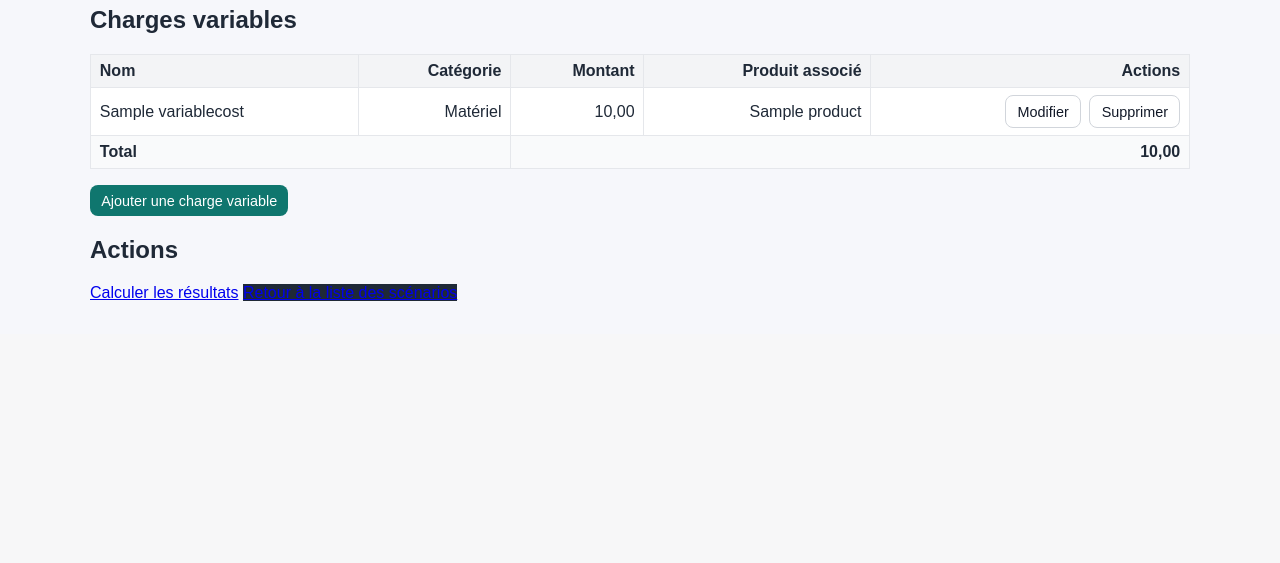
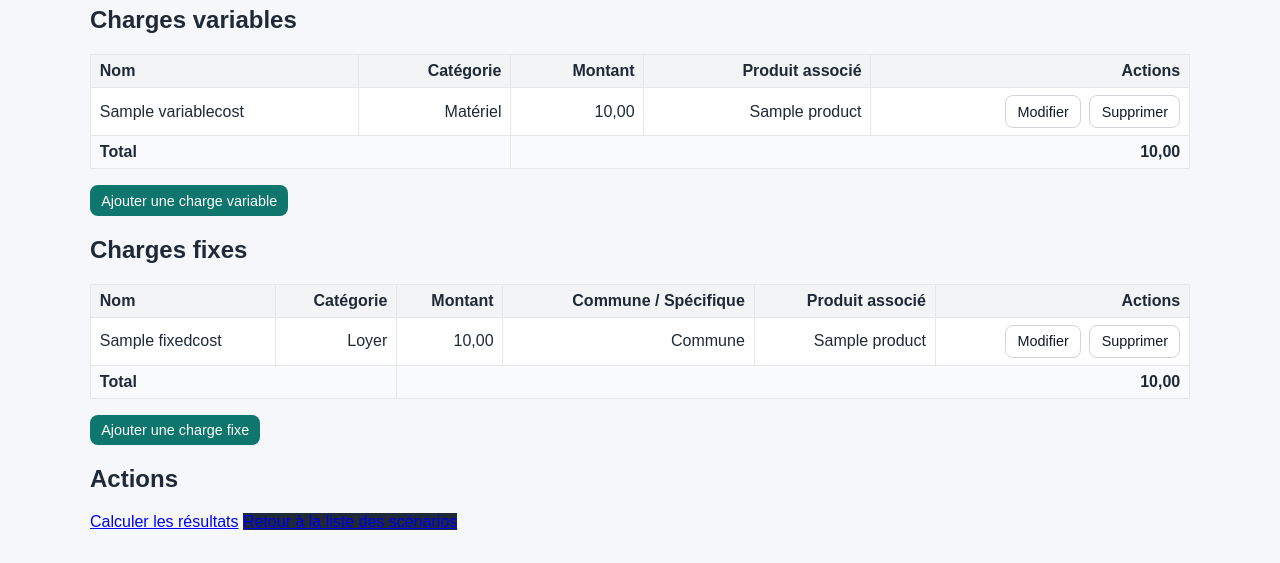
Before and after one commit to PRADES-matteo/projet_M1, a Django app: page /costs/1/ in a window 1280 px wide. Shown: the part 787-1350 px from the top of the page. Before the commit the page ends 1088 px from the top, so only its background shows below. Run offline with Django 5.2, Linux system fonts and the light colour scheme; data comes from the database, SQL or seed files in the repository; tables that the repository leaves empty hold one stand-in row (values such as "Sample post").

Commit message:
ajout bloc charges fixes

```diff
--- a/apps/costs/models.py
+++ b/apps/costs/models.py
@@ -89,3 +89,23 @@ class VariableCost(models.Model):
 
     def __str__(self):
         return self.name
+
+
+class FixedCostCategory(models.TextChoices):
+    RENT = 'Rent', 'Loyer'
+    SALARY = 'Salary', 'Salaires'
+    DEPRECIATION = 'Depreciation', 'Amortissement'
+    OTHER = 'Other', 'Autre'
+
+
+class FixedCost(models.Model):
+    name = models.CharField(max_length=255)
+    category = models.CharField(max_length=50, choices=FixedCostCategory.choices)
+    amount = models.DecimalField(max_digits=14, decimal_places=2)
+    # If specific to a product, link it; otherwise leave null for shared/common fixed cost
+    product = models.ForeignKey(Product, null=True, blank=True, on_delete=models.SET_NULL)
+    is_common = models.BooleanField(default=True)
+    scenario = models.ForeignKey(CostScenario, related_name='fixed_costs', on_delete=models.CASCADE)
+
+    def __str__(self):
+        return self.name
--- a/apps/costs/templates/costs/scenario_detail.html
+++ b/apps/costs/templates/costs/scenario_detail.html
@@ -308,6 +308,51 @@
 </div>
 <a href="{% url 'add_variable_cost' scenario.id %}" class="btn-action">Ajouter une charge variable</a>
 
+<h2>Charges fixes</h2>
+<div class="table-wrap">
+  <table class="summary">
+    <thead>
+      <tr>
+        <th>Nom</th>
+        <th>Catégorie</th>
+        <th>Montant</th>
+        <th>Commune / Spécifique</th>
+        <th>Produit associé</th>
+        <th>Actions</th>
+      </tr>
+    </thead>
+    <tbody>
+      {% for cost in scenario.fixed_costs.all %}
+      <tr>
+        <td>{{ cost.name }}</td>
+        <td>{{ cost.get_category_display }}</td>
+        <td>{{ cost.amount|floatformat:2 }}</td>
+        <td>{% if cost.is_common %}Commune{% else %}Spécifique{% endif %}</td>
+        <td>{{ cost.product.name|default:"N/A" }}</td>
+        <td>
+          <a href="{% url 'edit_fixed_cost' cost.id %}" class="btn-action btn-light">Modifier</a>
+          <form method="post" action="{% url 'delete_fixed_cost' cost.id %}" style="display: inline; margin-left: 0.25rem" onsubmit="return confirm('Supprimer cette charge fixe ?');">
+            {% csrf_token %}
+            <button type="submit" class="btn-action btn-light">Supprimer</button>
+          </form>
+        </td>
+      </tr>
+      {% empty %}
+      <tr>
+        <td colspan="6">Aucune charge fixe saisie.</td>
+      </tr>
+      {% endfor %}
+    </tbody>
+    <tfoot>
+      <tr>
+        <td colspan="2">Total</td>
+        <td colspan="4">{{ fixed_costs_total|floatformat:2 }}</td>
+      </tr>
+    </tfoot>
+  </table>
+</div>
+<a href="{% url 'add_fixed_cost' scenario.id %}" class="btn-action">Ajouter une charge fixe</a>
+
 <h2>Actions</h2>
 <a href="{% url 'calculate_results' scenario.id %}" class="btn btn-success"
   >Calculer les résultats</a>
--- a/apps/costs/urls.py
+++ b/apps/costs/urls.py
@@ -15,4 +15,7 @@ urlpatterns = [
     path('scenario/<int:scenario_id>/variable-cost/add/', views.VariableCostCreateView.as_view(), name='add_variable_cost'),
     path('variable-cost/<int:pk>/edit/', views.VariableCostUpdateView.as_view(), name='edit_variable_cost'),
     path('variable-cost/<int:pk>/delete/', views.VariableCostDeleteView.as_view(), name='delete_variable_cost'),
+    path('scenario/<int:scenario_id>/fixed-cost/add/', views.FixedCostCreateView.as_view(), name='add_fixed_cost'),
+    path('fixed-cost/<int:pk>/edit/', views.FixedCostUpdateView.as_view(), name='edit_fixed_cost'),
+    path('fixed-cost/<int:pk>/delete/', views.FixedCostDeleteView.as_view(), name='delete_fixed_cost'),
 ]
--- a/apps/costs/views.py
+++ b/apps/costs/views.py
@@ -6,8 +6,8 @@ from django.db import transaction
 from django.shortcuts import render, redirect, get_object_or_404
 from django.views.generic import CreateView, UpdateView, DeleteView
 from django.db.models import Sum
-from .forms import CostScenarioForm, ProductForm, CostLineForm, VariableCostForm
-from .models import CostScenario, Product, CostLine, VariableCost
+from .forms import CostScenarioForm, ProductForm, CostLineForm, VariableCostForm, FixedCostForm
+from .models import CostScenario, Product, CostLine, VariableCost, FixedCost
 from .services.direct_costing import calculate_direct_costing
 from .services.center_analysis import calculate_center_analysis
 
@@ -36,6 +36,7 @@ def scenario_detail(request, pk):
     total_fixed = Decimal("0.00")
 
     variable_costs_total = scenario.variable_costs.aggregate(total=Sum('amount'))['total'] or 0
+    fixed_costs_total = scenario.fixed_costs.aggregate(total=Sum('amount'))['total'] or 0
 
     for product in scenario.products.all():
         quantity = Decimal(product.quantity)
@@ -76,6 +77,7 @@ def scenario_detail(request, pk):
     context = {
         'scenario': scenario,
         'variable_costs_total': variable_costs_total,
+        'fixed_costs_total': fixed_costs_total,
         'summary_rows': summary_rows,
         'summary_totals': {
             'revenue': total_revenue,
@@ -253,3 +255,37 @@ class VariableCostDeleteView(DeleteView):
 
     def get_success_url(self):
         return reverse('scenario-detail', kwargs={'pk': self.object.scenario.pk})
+
+
+class FixedCostCreateView(CreateView):
+    model = FixedCost
+    form_class = FixedCostForm
+    template_name = 'costs/fixed_cost_form.html'
+
+    def form_valid(self, form):
+        form.instance.scenario = CostScenario.objects.get(pk=self.kwargs['scenario_id'])
+        return super().form_valid(form)
+
+    def get_success_url(self):
+        return reverse('scenario-detail', kwargs={'pk': self.object.scenario.pk})
+
+
+class FixedCostUpdateView(UpdateView):
+    model = FixedCost
+    form_class = FixedCostForm
+    template_name = 'costs/fixed_cost_form.html'
+
+    def form_valid(self, form):
+        form.instance.scenario = self.object.scenario
+        return super().form_valid(form)
+
+    def get_success_url(self):
+        return reverse('scenario-detail', kwargs={'pk': self.object.scenario.pk})
+
+
+class FixedCostDeleteView(DeleteView):
+    model = FixedCost
+    template_name = 'costs/fixed_cost_confirm_delete.html'
+
+    def get_success_url(self):
+        return reverse('scenario-detail', kwargs={'pk': self.object.scenario.pk})
```
Also changed, not shown: apps/costs/forms.py (+7 -1 lines), apps/costs/templates/costs/fixed_cost_confirm_delete.html (added, +11 -0 lines), apps/costs/templates/costs/fixed_cost_form.html (added, +10 -0 lines), apps/costs/migrations/0008_fixedcost.py (added).
